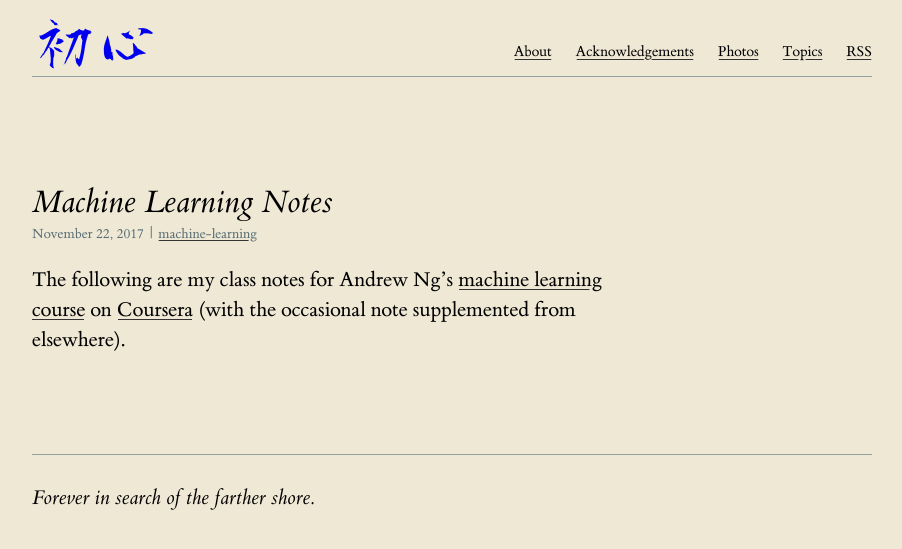
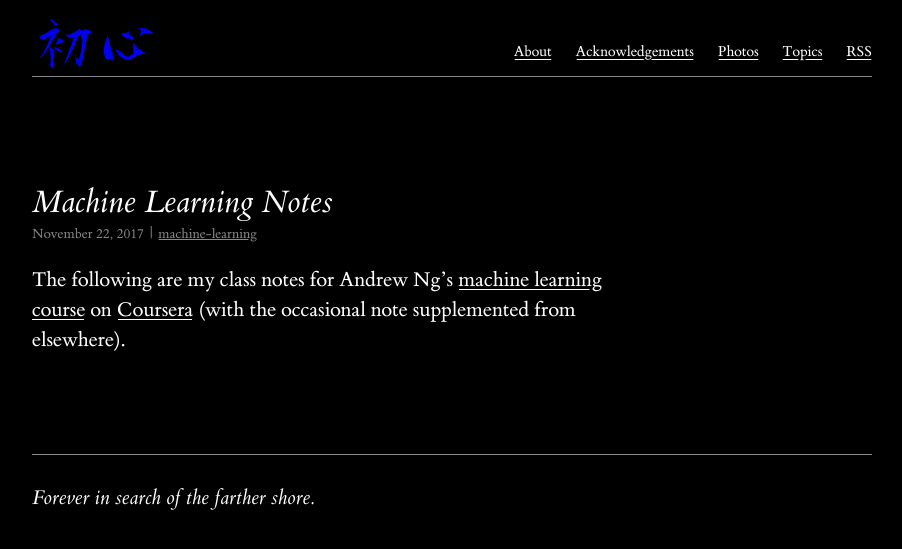
Before and after one commit to dempe/dempe.github.io, a Jekyll site: the page built from index.html, in a window 1280 px wide. Shown: the top 549 px of the page, without its empty margins (128-1030 px from the left). Built offline with Jekyll 4.4.1, drawn with Linux system fonts in a browser that asks for light colours.

Commit message:
make website black and white

```diff
--- a/css/main.scss
+++ b/css/main.scss
@@ -12,7 +12,9 @@ $base1:     #93a1a1;
 $base2:     #eee8d5;
 $base3:     #fdf6e3;
 
-$background-color: $base2;
+$background-color: #000000;
+$foreground-color: #ffffff;
+$midground-color: #888888;
 
 /* Import ET Book styles
    adapted from https://github.com/edwardtufte/et-book/blob/gh-pages/et-book.css */
@@ -92,6 +94,7 @@ body
   font-family: et-book, Palatino, "Palatino Linotype", "Palatino LT STD", "Book Antiqua", Georgia, serif;
   max-width: 1400px;
   counter-reset: sidenote-counter;
+  color: $foreground-color;
 }
 
 h1
@@ -129,7 +132,7 @@ hr
   height: 1px;
   width: 55%;
   border: 0;
-  border-top: 1px solid #ccc;
+  border-top: 1px solid $midground-color;
   margin: 1em 0;
   padding: 0;
 }
@@ -214,7 +217,6 @@ div.epigraph > blockquote > footer > cite
 blockquote
 {
   font-size: 1.4rem;
-  color: #000000;
 }
 
 blockquote p
@@ -287,12 +289,24 @@ a:visited
   width: auto;
 }
 
-a:link:not(.site-title):not(.post-link),
+.post-meta a {
+  text-decoration: none;
+  background: -webkit-linear-gradient($background-color, $background-color), -webkit-linear-gradient($background-color, $background-color), -webkit-linear-gradient($midground-color, $midground-color);
+  background: linear-gradient($background-color, $background-color), linear-gradient($background-color, $background-color), linear-gradient($midground-color, $midground-color);
+  -webkit-background-size: 0.05em 1px, 0.05em 1px, 1px 1px;
+  -moz-background-size: 0.05em 1px, 0.05em 1px, 1px 1px;
+  background-size: 0.05em 1px, 0.05em 1px, 1px 1px;
+  background-repeat: no-repeat, no-repeat, repeat-x;
+  text-shadow: 0.03em 0 $background-color, -0.03em 0 $background-color, 0 0.03em $background-color, 0 -0.03em $background-color, 0.06em 0 $background-color, -0.06em 0 $background-color, 0.09em 0 $background-color, -0.09em 0 $background-color, 0.12em 0 $background-color, -0.12em 0 $background-color, 0.15em 0 $background-color, -0.15em 0 $background-color;
+  background-position: 0% 93%, 100% 93%, 0% 93%;
+}
+
+a:link:not(.site-title):not(.post-link):not(.post-meta a),
 .post-link:hover
 {
   text-decoration: none;
-  background: -webkit-linear-gradient($background-color, $background-color), -webkit-linear-gradient($background-color, $background-color), -webkit-linear-gradient(#333, #333);
-  background: linear-gradient($background-color, $background-color), linear-gradient($background-color, $background-color), linear-gradient(#333, #333);
+  background: -webkit-linear-gradient($background-color, $background-color), -webkit-linear-gradient($background-color, $background-color), -webkit-linear-gradient($foreground-color, $foreground-color);
+  background: linear-gradient($background-color, $background-color), linear-gradient($background-color, $background-color), linear-gradient($foreground-color, $foreground-color);
   -webkit-background-size: 0.05em 1px, 0.05em 1px, 1px 1px;
   -moz-background-size: 0.05em 1px, 0.05em 1px, 1px 1px;
   background-size: 0.05em 1px, 0.05em 1px, 1px 1px;
@@ -311,14 +325,14 @@ a:link:not(.site-title):not(.post-link),
 
 a:link::selection:not(.site-title)
 {
-  text-shadow: 0.03em 0 #b4d5fe, -0.03em 0 #b4d5fe, 0 0.03em #b4d5fe, 0 -0.03em #b4d5fe, 0.06em 0 #b4d5fe, -0.06em 0 #b4d5fe, 0.09em 0 #b4d5fe, -0.09em 0 #b4d5fe, 0.12em 0 #b4d5fe, -0.12em 0 #b4d5fe, 0.15em 0 #b4d5fe, -0.15em 0 #b4d5fe;
-  background: #b4d5fe;
+  text-shadow: 0.03em 0 $midground-color, -0.03em 0 $midground-color, 0 0.03em $midground-color, 0 -0.03em $midground-color, 0.06em 0 $midground-color, -0.06em 0 $midground-color, 0.09em 0 $midground-color, -0.09em 0 $midground-color, 0.12em 0 $midground-color, -0.12em 0 $midground-color, 0.15em 0 $midground-color, -0.15em 0 $midground-color;
+  background: $midground-color;
 }
 
 a:link::-moz-selection:not(.site-title)
 {
-  text-shadow: 0.03em 0 #b4d5fe, -0.03em 0 #b4d5fe, 0 0.03em #b4d5fe, 0 -0.03em #b4d5fe, 0.06em 0 #b4d5fe, -0.06em 0 #b4d5fe, 0.09em 0 #b4d5fe, -0.09em 0 #b4d5fe, 0.12em 0 #b4d5fe, -0.12em 0 #b4d5fe, 0.15em 0 #b4d5fe, -0.15em 0 #b4d5fe;
-  background: #b4d5fe;
+  text-shadow: 0.03em 0 $midground-color, -0.03em 0 $midground-color, 0 0.03em $midground-color, 0 -0.03em $midground-color, 0.06em 0 $midground-color, -0.06em 0 $midground-color, 0.09em 0 $midground-color, -0.09em 0 $midground-color, 0.12em 0 $midground-color, -0.12em 0 $midground-color, 0.15em 0 $midground-color, -0.15em 0 $midground-color;
+  background: $midground-color;
 }
 
 /* Sidenotes, margin notes, figures, captions */
@@ -644,13 +658,13 @@ body
 
 .site-header
 {
-    border-bottom: 1px solid $base1;
+    border-bottom: 1px solid $midground-color;
     min-height: 56px;
 }
 
 .site-footer
 {
-    border-top: 1px solid $base1;
+    border-top: 1px solid $midground-color;
     padding: 30px 0;
     font-style: italic;
 }
@@ -691,7 +705,7 @@ body
 {
     margin-top: 1px;
     font-size: 16px * 0.875;
-    color: $base01;
+    color: $midground-color;
 }
 
 .post-list,
```
